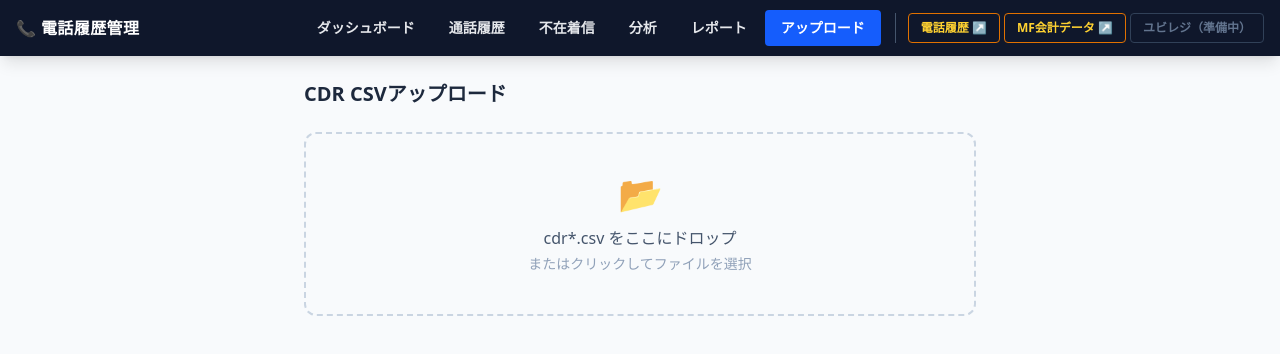
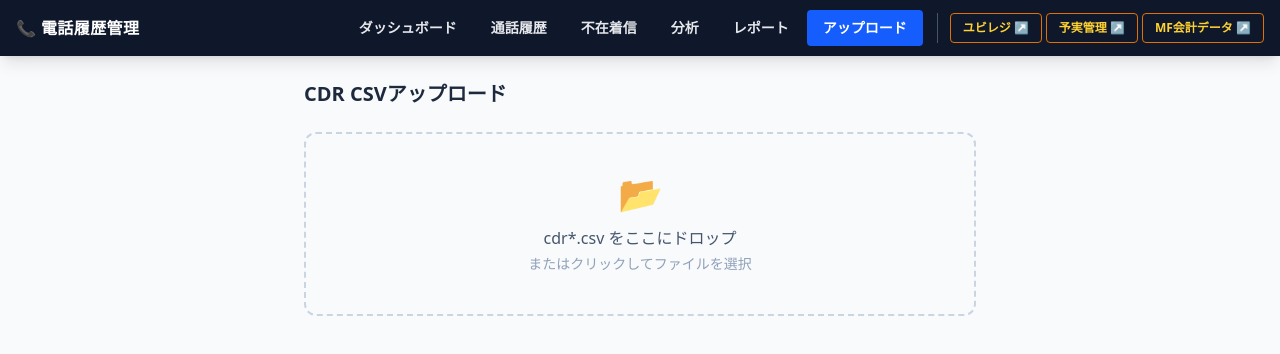
Before and after one commit to masacikun/naisen-app, a Next.js app: page /upload in a window 1280 px wide. Shown: the top 354 px of the page. Built offline with nearby package versions, Linux system fonts and the light colour scheme.

Commit message:
NavBar外部リンク更新（ユビレジ・予実管理・MF会計データ）

```diff
--- a/src/components/NavBar.tsx
+++ b/src/components/NavBar.tsx
@@ -12,7 +12,8 @@ const links = [
 ]
 
 const externalLinks = [
-  { href: 'https://naisen-app-drab.vercel.app/',              label: '電話履歴' },
+  { href: 'https://ubiregi-app.vercel.app/',                  label: 'ユビレジ' },
+  { href: 'https://budget-app-three-sandy.vercel.app/',       label: '予実管理' },
   { href: 'https://mf-accounting-sync.vercel.app/dashboard',  label: 'MF会計データ' },
 ]
 
@@ -38,9 +39,6 @@ export default function NavBar() {
                 {link.label} ↗
               </a>
             ))}
-            <span className="px-3 py-1.5 rounded text-xs font-semibold text-slate-500 border border-slate-700 cursor-not-allowed select-none">
-              ユビレジ（準備中）
-            </span>
           </div>
         </nav>
       </div>
```
